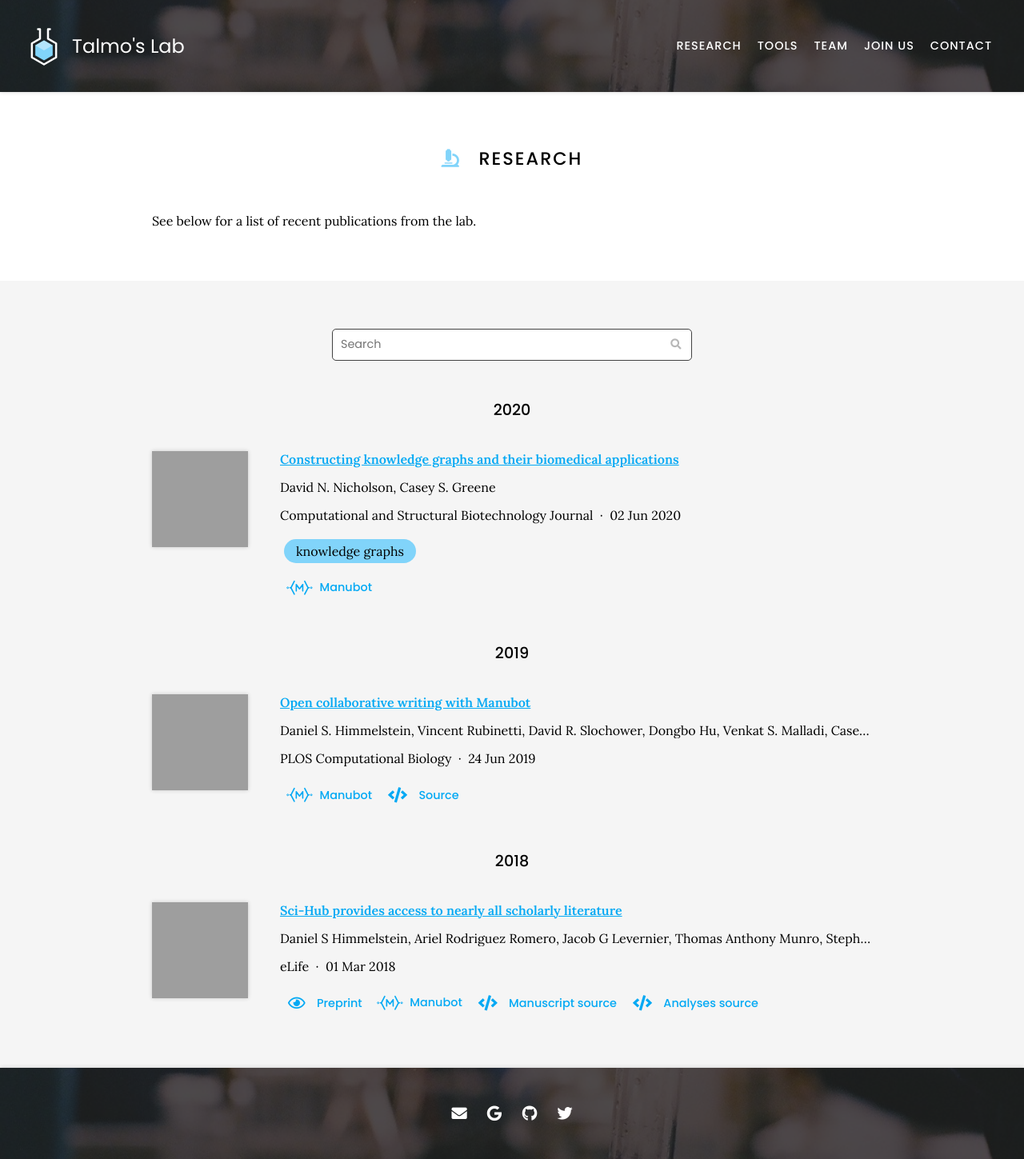
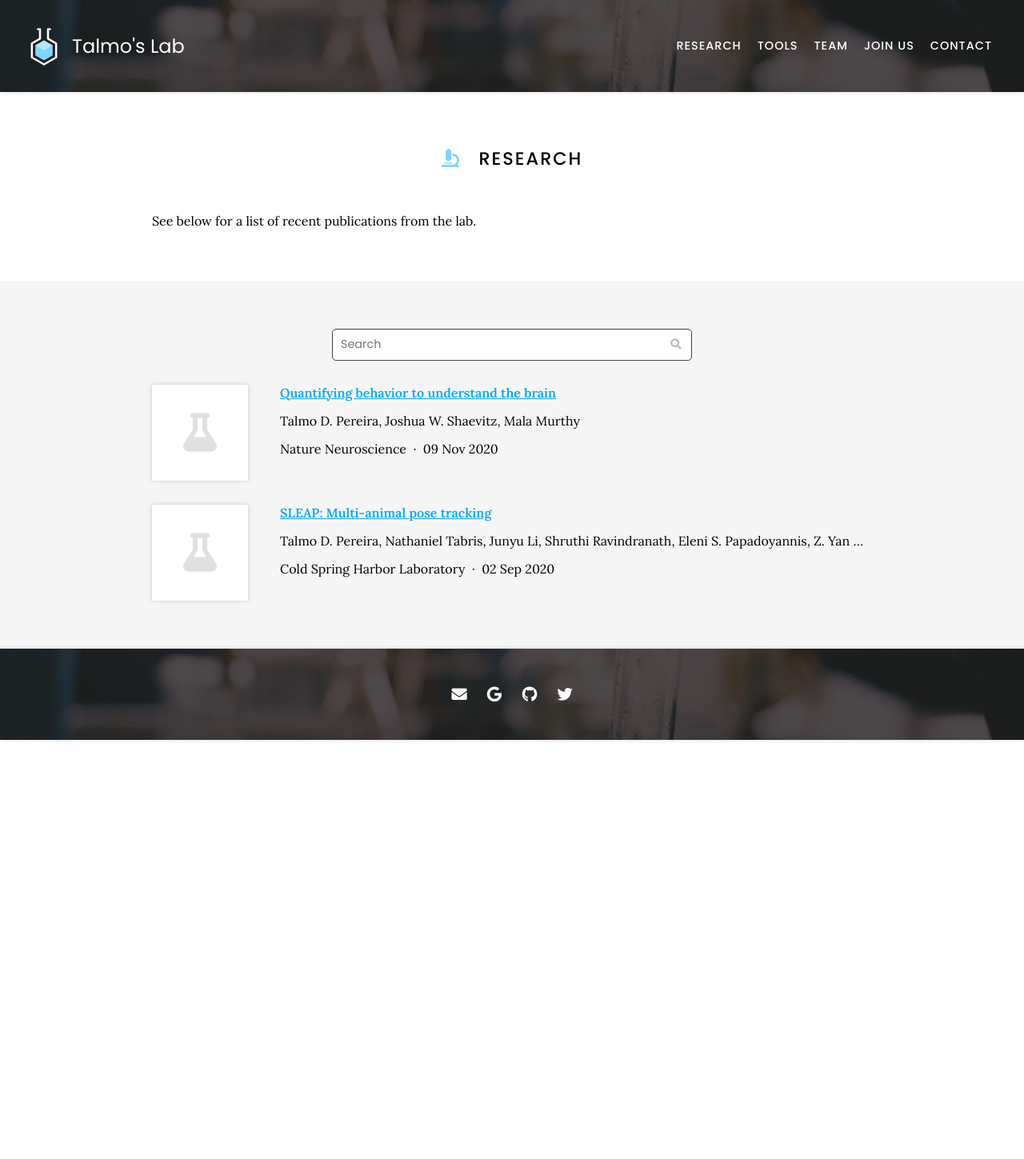
Before and after one commit to talmolab/lab-website, a Jekyll site: the page built from research/index.md, in a window 1280 px wide. Shown: the whole page at 80% size. Built offline with Jekyll 4.4.1, drawn with Linux system fonts in a browser that asks for light colours; nearby versions of some CDN libraries; after the commit the page ends 925 px from its top, so only the background shows below that; grey boxes are pictures that could not be loaded.

Commit message:
Generate citations

```diff
--- a/_data/citations.yaml
+++ b/_data/citations.yaml
@@ -1,63 +1,29 @@
 # GENERATED AUTOMATICALLY, DO NOT EDIT
 
-- id: doi:10.1016/j.csbj.2020.05.017
-  title: Constructing knowledge graphs and their biomedical applications
+- id: doi:10.1038/s41593-020-00734-z
+  title: Quantifying behavior to understand the brain
   authors:
-  - David N. Nicholson
-  - Casey S. Greene
-  publisher: Computational and Structural Biotechnology Journal
-  date: '2020-06-02'
-  link: https://doi.org/gg7m48
-  image: https://ars.els-cdn.com/content/image/1-s2.0-S2001037020302804-gr1.jpg
-  extra-links:
-  - type: manubot
-    link: https://greenelab.github.io/knowledge-graph-review/
-  tags:
-  - knowledge graphs
-- id: doi:10.1371/journal.pcbi.1007128
-  title: Open collaborative writing with Manubot
+  - Talmo D. Pereira
+  - Joshua W. Shaevitz
+  - Mala Murthy
+  publisher: Nature Neuroscience
+  date: '2020-11-09'
+  link: https://doi.org/ghm6fd
+- id: doi:10.1101/2020.08.31.276246
+  title: 'SLEAP: Multi-animal pose tracking'
   authors:
-  - Daniel S. Himmelstein
-  - Vincent Rubinetti
-  - David R. Slochower
-  - Dongbo Hu
-  - Venkat S. Malladi
-  - Casey S. Greene
-  - Anthony Gitter
-  publisher: PLOS Computational Biology
-  date: '2019-06-24'
-  link: https://doi.org/c7np
-  image: https://journals.plos.org/ploscompbiol/article/figure/image?size=inline&id=info:doi/10.1371/journal.pcbi.1007128.g001&rev=2
-  repo: greenelab/meta-review
-  extra-links:
-  - type: manubot
-    link: https://greenelab.github.io/meta-review/
-  - type: source
-    link: https://github.com/greenelab/meta-review
-  - type: website
-    link: http://manubot.org/
-- id: doi:10.7554/eLife.32822
-  title: Sci-Hub provides access to nearly all scholarly literature
-  authors:
-  - Daniel S Himmelstein
-  - Ariel Rodriguez Romero
-  - Jacob G Levernier
-  - Thomas Anthony Munro
-  - Stephen Reid McLaughlin
-  - Bastian Greshake Tzovaras
-  - Casey S Greene
-  publisher: eLife
-  date: '2018-03-01'
-  link: https://doi.org/ckcj
-  image: https://iiif.elifesciences.org/lax:32822%2Felife-32822-fig8-v3.tif/full/863,/0/default.webp
-  extra-links:
-  - type: preprint
-    link: https://doi.org/10.7287/peerj.preprints.3100v1
-  - type: manubot
-    link: https://greenelab.github.io/scihub-manuscript/
-  - type: source
-    link: https://github.com/greenelab/scihub-manuscript
-    text: Manuscript source
-  - type: source
-    link: https://github.com/greenelab/scihub
-    text: Analyses source
+  - Talmo D. Pereira
+  - Nathaniel Tabris
+  - Junyu Li
+  - Shruthi Ravindranath
+  - Eleni S. Papadoyannis
+  - Z. Yan Wang
+  - David M. Turner
+  - Grace McKenzie-Smith
+  - Sarah D. Kocher
+  - Annegret L. Falkner
+  - Joshua W. Shaevitz
+  - Mala Murthy
+  publisher: Cold Spring Harbor Laboratory
+  date: '2020-09-02'
+  link: https://doi.org/ghc95b
```
